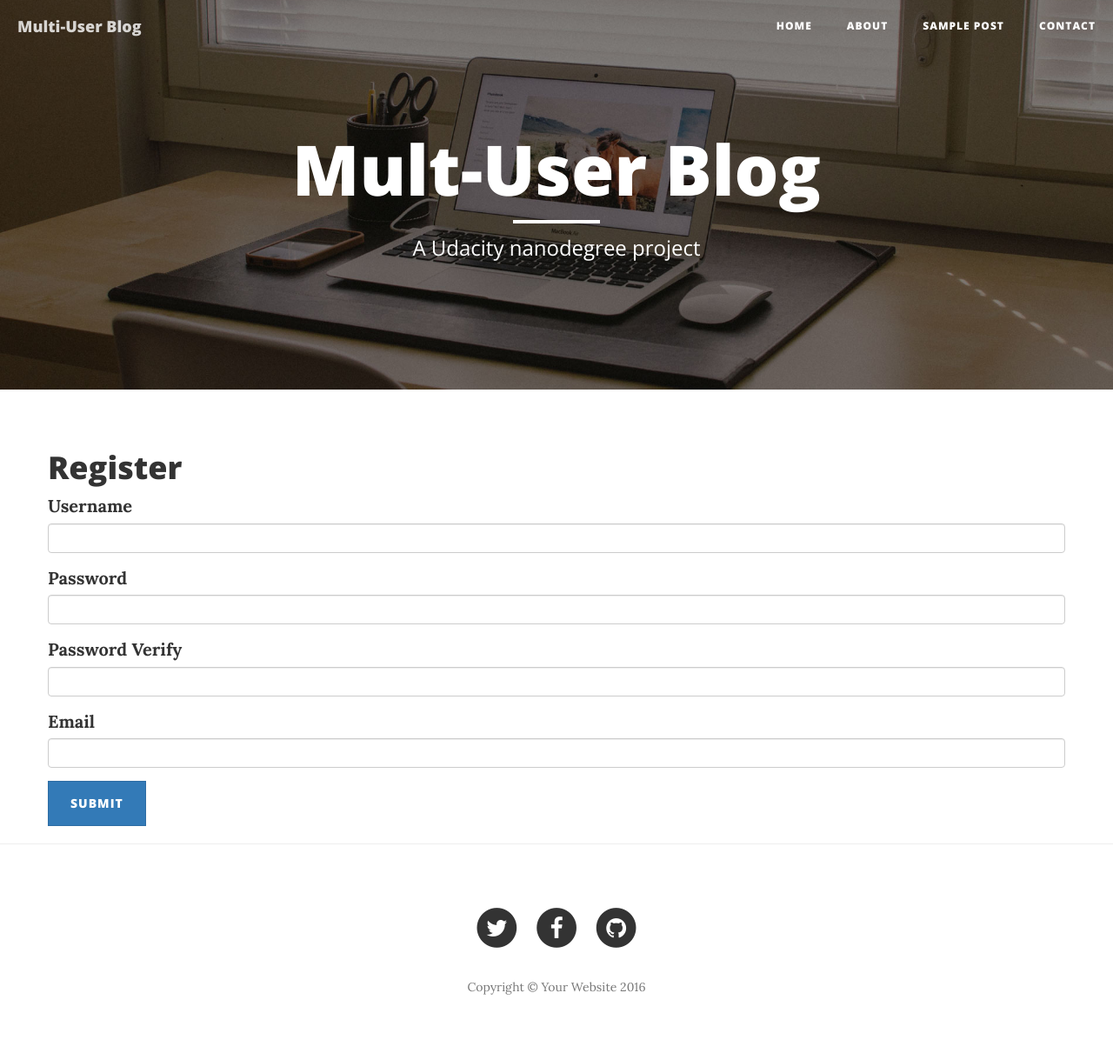
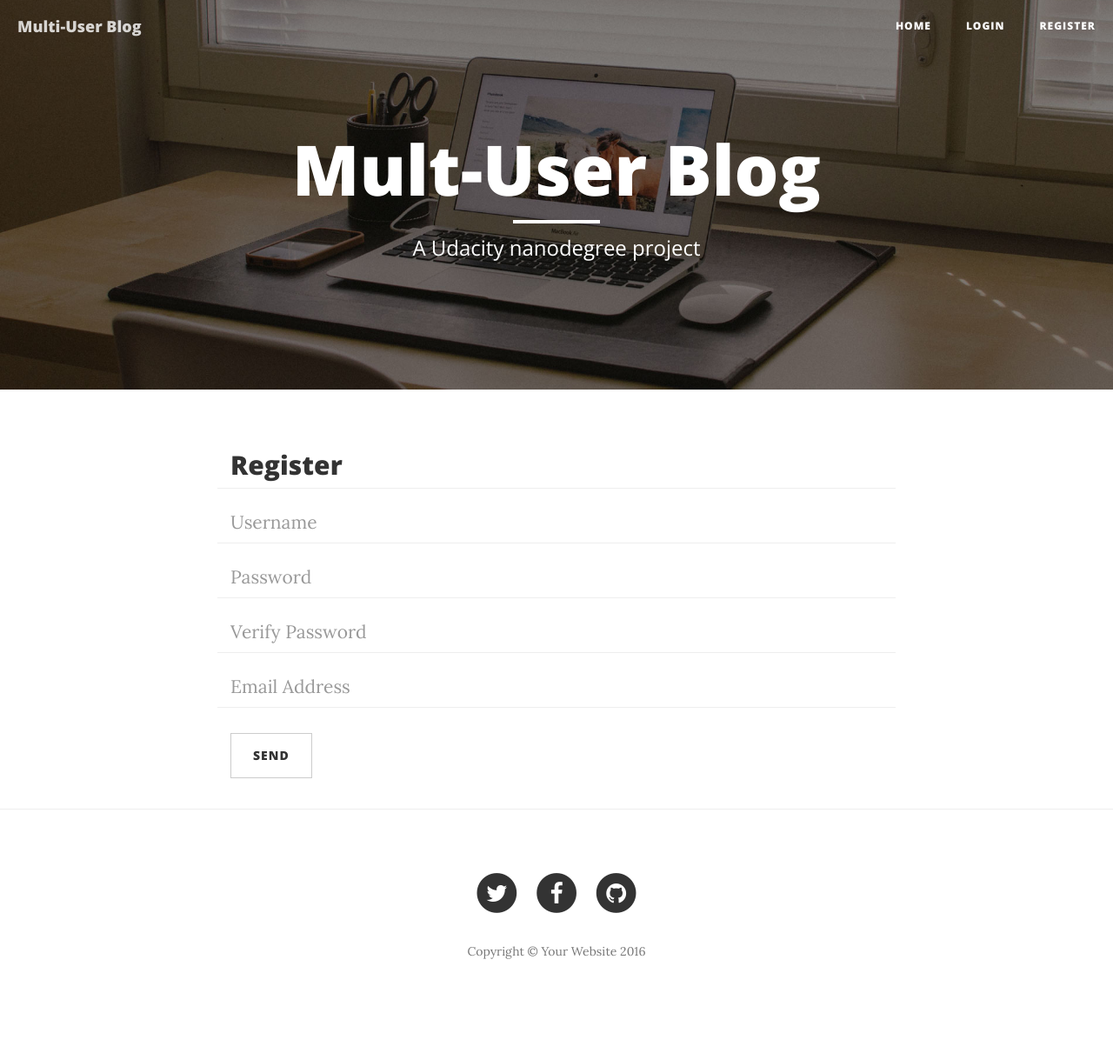
Before and after one commit to davidandrus/fsnd-multi-user-blog, a Python web app: template templates/register.html.j2 in a window 1280 px wide. Shown: the whole page at 87% size. After the commit the page ends 1103 px from the top, so only its background shows below. Run offline with Jinja, Linux system fonts and the light colour scheme; the template is opened without the code that fills it, so the values that code supplies are empty; some libraries are stand-ins or nearby versions.

Commit message:
feat: register page in new template

```diff
--- a/templates/base.html.j2
+++ b/templates/base.html.j2
@@ -50,16 +50,13 @@
             <div class="collapse navbar-collapse" id="bs-example-navbar-collapse-1">
                 <ul class="nav navbar-nav navbar-right">
                     <li>
-                        <a href="index.html">Home</a>
+                        <a href="/">Home</a>
                     </li>
                     <li>
-                        <a href="about.html">About</a>
+                        <a href="/login">Login</a>
                     </li>
                     <li>
-                        <a href="post.html">Sample Post</a>
-                    </li>
-                    <li>
-                        <a href="contact.html">Contact</a>
+                        <a href="/register">Register</a>
                     </li>
                 </ul>
             </div>
--- a/templates/register.html.j2
+++ b/templates/register.html.j2
@@ -1,37 +1,52 @@
 {% extends "base.html.j2" %}
 {% block content %}
 <div class="row">
-    <h1>Register</h1>
-    <form method="post" action="/register">
-      <div class="form-group{% if errors.username %} has-error{% endif %}">
-        <label for="username" required>Username</label>
-        <input class="form-control" type="text" id="username" name="username" value="{{ values.username }}">
+    <div class="col-lg-8 col-lg-offset-2 col-md-10 col-md-offset-1">
+        <h2>Register</h2>
+        <form method="post" action="/register" novalidate>
+            <div class="row control-group">
+                <div class="form-group col-xs-12 floating-label-form-group controls {% if errors.username %} has-error{% endif %}">
+                    <label for="username">Username</label>
+                    <input type="text" class="form-control" placeholder="Username" id="username" value="{{ values.username }}" required>
                     {% if errors.username %}
-          <p class="error bg-danger">{{errors.username}}</p>
+                      <p class="help-block text-danger">{{errors.username}}</p>
                     {% endif %}
                 </div>
-      <div class="form-group{% if errors.password %} has-error{% endif %}">
-        <label for="password" required>Password</label>
-        <input class="form-control" type="text" id="password" name="password">
+            </div>
+            <div class="row control-group">
+                <div class="form-group col-xs-12 floating-label-form-group controls {% if errors.password %} has-error{% endif %}">
+                    <label for="password">Password</label>
+                    <input type="password" class="form-control" placeholder="Password" id="password" required>
                     {% if errors.password %}
-          <p class="error bg-danger">{{errors.password}}</p>
+                      <p class="help-block text-danger">{{errors.password}}</p>
                     {% endif %}
                 </div>
-      <div class="form-group{% if errors.password_verify %} has-error{% endif %}">
-        <label for="password-verify" required>Password Verify</label>
-        <input class="form-control" type="text" id="password-verify" name="password-verify">
+            </div>
+            <div class="row control-group">
+                <div class="form-group col-xs-12 floating-label-form-group controls {% if errors.password_verify %} has-error{% endif %}">
+                    <label for="password-verify">Verify Password</label>
+                    <input type="password" class="form-control" placeholder="Verify Password" id="password-verify" required>
                     {% if errors.password_verify %}
-          <p class="error bg-danger">{{errors.password_verify}}</p>
+                      <p class="help-block text-danger">{{errors.password_verify}}</p>
                     {% endif %}
                 </div>
-      <div class="form-group{% if errors.email %} has-error{% endif %}">
-        <label for="email">Email</label>
-        <input class="form-control" type="email" name="email" value="{{ values.email }}">
+            </div>
+            <div class="row control-group">
+                <div class="form-group col-xs-12 floating-label-form-group controls {% if errors.email %} has-error{% endif %}">
+                    <label for="email">Email Address</label>
+                    <input type="email" class="form-control" placeholder="Email Address" id="email" value="{{ values.email }}">
                     {% if errors.email %}
-          <p class="error bg-danger">{{errors.email}}</p>
+                      <p class="help-block text-danger">{{errors.email}}</p>
                     {% endif %}
                 </div>
-      <button class="btn btn-primary" type="submit">Submit</button>
+            </div>
+            <br>
+            <div class="row">
+                <div class="form-group col-xs-12">
+                    <button type="submit" class="btn btn-default">Send</button>
+                </div>
+            </div>
         </form>
     </div>
+</div>
 {% endblock %}
```
Lines whose indentation alone changed are shown as unchanged.
